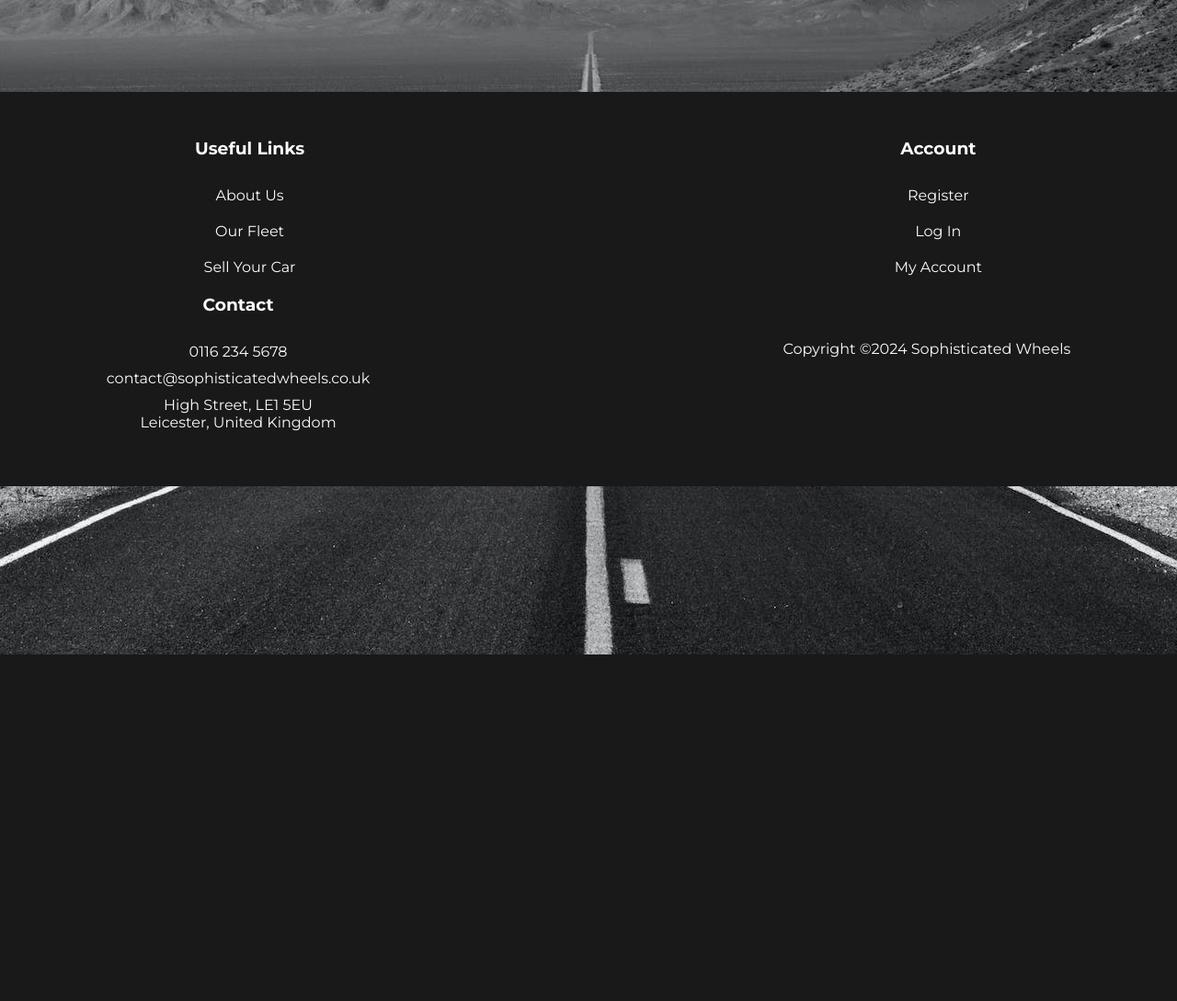
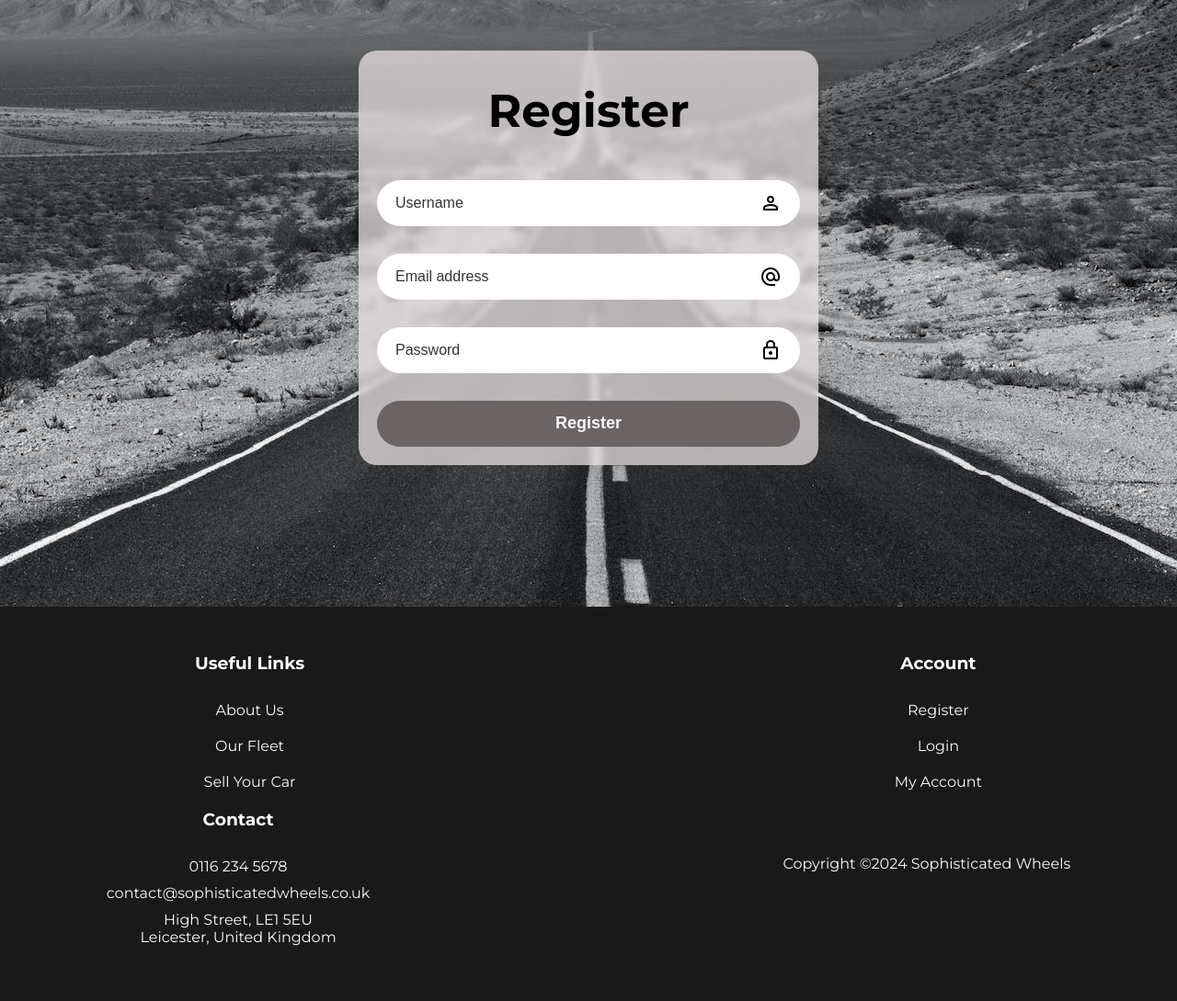
Before and after one commit to Mark-Assessment/r-troaca-sophisticated-wheels-m3-2, a Flask app: page /register in a window 1280 px wide. Shown: the part 88-1177 px from the top of the page at 92% size. Before the commit the page ends 800 px from the top, so only its background shows below. Run offline with Flask 3, Linux system fonts and the light colour scheme; some libraries are stand-ins or nearby versions.

Commit message:
Add register form

```diff
--- a/static/css/styles.css
+++ b/static/css/styles.css
@@ -178,13 +178,19 @@ footer p {
   justify-content: center;
 }
 
+.indexcontainer h2 {
+  text-align: center;
+  padding: 20px;
+}
+
 .indexcontainer p {
   padding-top: 20px;
-  padding-bottom: 10px;
+  padding-bottom: 20px;
 }
 
 .indexcontainer ul {
   padding-left: 15px;
+  padding-bottom: 20px;
 }
 
 .indexcontainer p,
@@ -586,3 +592,68 @@ input::placeholder {
 .register-account a:hover {
   text-decoration:underline;
 }
+
+/* register */
+.register-container {
+  display: flex;
+  justify-content: center;
+  align-items: center;
+  min-height: 70vh;
+}
+
+.register-form {
+  width:500px;
+  background-color: rgba(238, 232, 232, 0.719);
+  backdrop-filter: blur(3px);
+  padding: 20px;
+  border-radius: 20px;
+}
+
+.register-form h1 {
+  padding: 15px;
+  font-size: 50px;
+  text-align: center;
+}
+
+.register-input {
+  width: 100%;
+  height: 50px;
+  margin: 30px 0;
+  position: relative;
+}
+
+.register-input input {
+  width: 100%;
+  height: 100%;
+  border: none;
+  outline: none;
+  font-size: 16px;
+  padding: 20px;
+  border-radius: 50px;
+}
+
+.register-input span {
+  justify-content: center;
+  position: absolute;
+  right:20px;
+  top:50%;
+  transform: translateY(-50%);
+}
+
+.register-btn {
+  width: 100%;
+  height: 50px;
+  border:none;
+  outline:none;
+  font-size: 18px;
+  font-weight: bolder;
+  border-radius: 50px;
+  cursor: pointer;
+  background-color: #6b6464;
+  color:#fcfafa
+}
+
+.register-btn:hover {
+  background-color: #aca0a0;
+  color: #3c4146;
+}
--- a/templates/base.html
+++ b/templates/base.html
@@ -7,7 +7,8 @@
     <meta name="viewport" content="width=device-width, initial-scale=1.0">
     <link rel="icon" href="{{ url_for('static', filename='favicon.ico') }}" type="image/x-icon" />
     <link href="https://unpkg.com/aos@2.3.1/dist/aos.css" rel="stylesheet">
-    <link rel="stylesheet" href="https://fonts.googleapis.com/css2?family=Material+Symbols+Outlined:opsz,wght,FILL,GRAD@20..48,100..700,0..1,-50..200" />
+    <link rel="stylesheet"
+        href="https://fonts.googleapis.com/css2?family=Material+Symbols+Outlined:opsz,wght,FILL,GRAD@20..48,100..700,0..1,-50..200" />
     <link type="text/css" rel="stylesheet" href="{{ url_for('static', filename='css/styles.css') }}">
     <title>Sophisticated Wheels</title>
 </head>
@@ -68,7 +69,8 @@
                     <a href="#" id="svg"><svg xmlns="http://www.w3.org/2000/svg" height="24" viewBox="0 -960 960 960"
                             width="24">
                             <path d="M120-240v-80h720v80H120Zm0-200v-80h720v80H120Zm0-200v-80h720v80H120Z" />
-                        </svg></a>
+                        </svg>
+                    </a>
                 </li>
             </ul>
         </nav>
@@ -84,9 +86,9 @@
         </div>
         <div class="col-2">
             <h3>Account</h3>
-            <a href="#">Register</a>
-            <a href="#">Log In</a>
-            <a href="#">My Account</a>
+            <a href="{{ url_for('register') }}">Register</a>
+            <a href="{{ url_for('login') }}">Login</a>
+            <a href="{{ url_for('account') }}">My Account</a>
         </div>
         <div class="col-3">
             <h3>Contact</h3>
--- a/templates/index.html
+++ b/templates/index.html
@@ -2,7 +2,7 @@
 {% block content %}
 <section>
     <div class="indexcontainer" data-aos="zoom-in">
-        <h3>Sophisticated Wheels</h3>
+        <h2>Sophisticated Wheels</h2>
         <p>Discover the epitome of automotive excellence in Leicester at Sophisticated Wheels. Immerse yourself in our
             exclusive collection of prestigious vehicles, meticulously curated for the discerning driver.
 
@@ -20,7 +20,7 @@
 
     </div>
     <div class="indexcontainer" data-aos="zoom-in">
-        <h3>What defines a sophisticated car?</h3>
+        <h2>What defines a sophisticated car?</h2>
         <p>Elegance, unparalleled performance, and exceptional quality – these descriptors encapsulate the essence of
             owning a sophisticated car. While the term is inherently subjective, a car attains prestige when it is
             universally recognized for its sophistication and refinement, earning respect and admiration.
@@ -34,7 +34,7 @@
 
     </div>
     <div class="indexcontainer" data-aos="zoom-in">
-        <h3>What are common luxury car brands?</h3>
+        <h2>What are common luxury car brands?</h2>
         <p>Some of the common luxury car brands we stock are:</p>
         <ul>
             <li>Ferrari</li>
--- a/templates/register.html
+++ b/templates/register.html
@@ -1,3 +1,36 @@
 {% extends "base.html" %}
 {% block content %}
+<section class="register-container">
+    <div class="register-form">
+        <form method="POST" action="{{ url_for('register')}}">
+            <h1>Register</h1>
+            <div class="register-input">
+                <input type="text" id="username" name="username"
+                 minlength="5" maxlength="15" placeholder="Username"
+                    required>
+                <span class="material-symbols-outlined">
+                    person
+                </span>
+            </div>
+            <div class="register-input">
+                <input type="email" id="email" name="email"
+                 placeholder="Email address" required>
+                <span class="material-symbols-outlined">
+                    alternate_email
+                </span>
+            </div>
+            <div class="register-input">
+                <input type="password" id="password" name="password"
+                 minlength="8" maxlength="15" placeholder="Password"
+                    required>
+                <span class="material-symbols-outlined">
+                    lock
+                </span>
+            </div>
+            <button type="submit" class="register-btn">
+                Register
+            </button>
+        </form>
+    </div>
+</section>
 {% endblock %}
```
Also changed, not shown: templates/login.html (+11 -7 lines).
